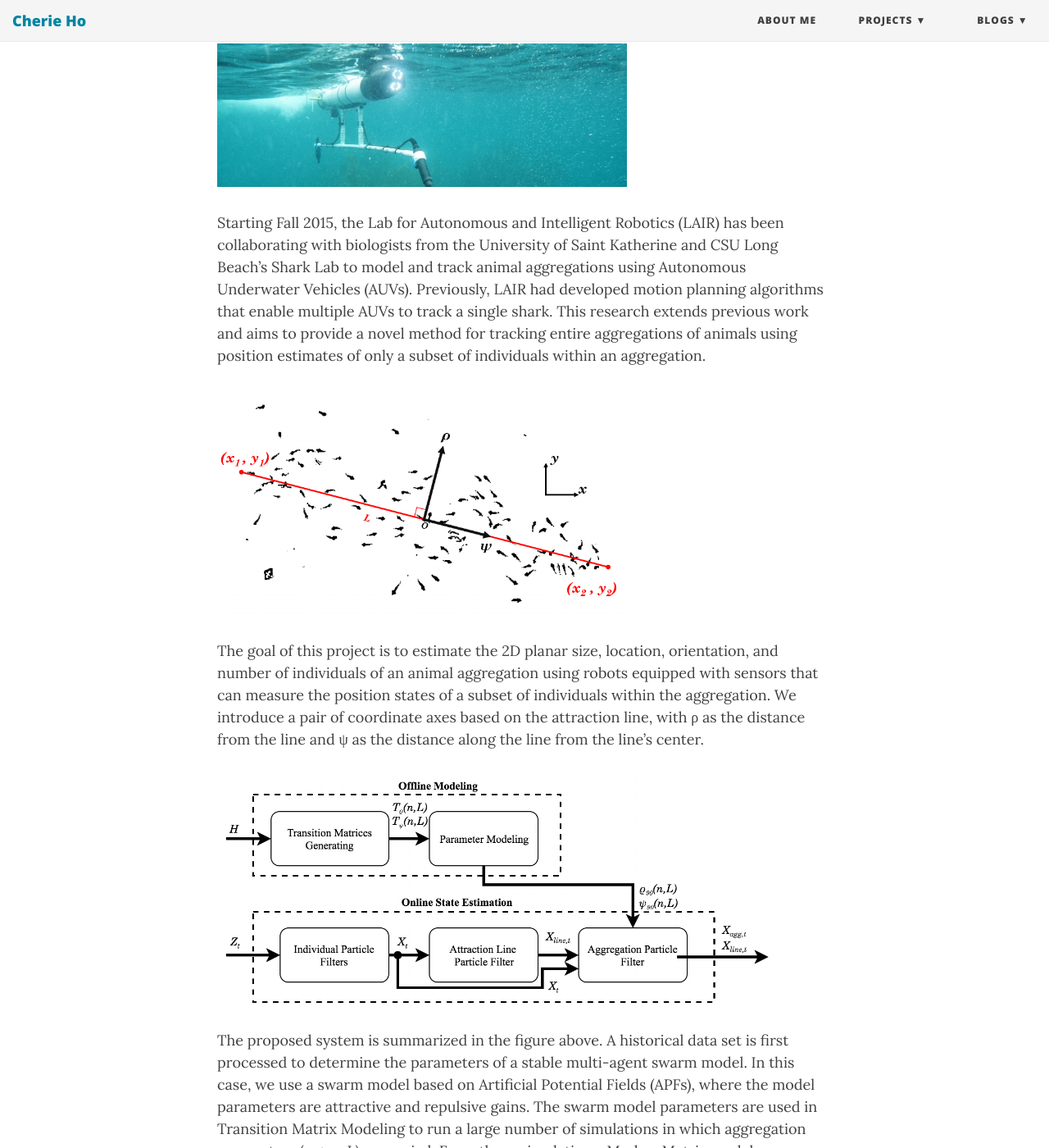
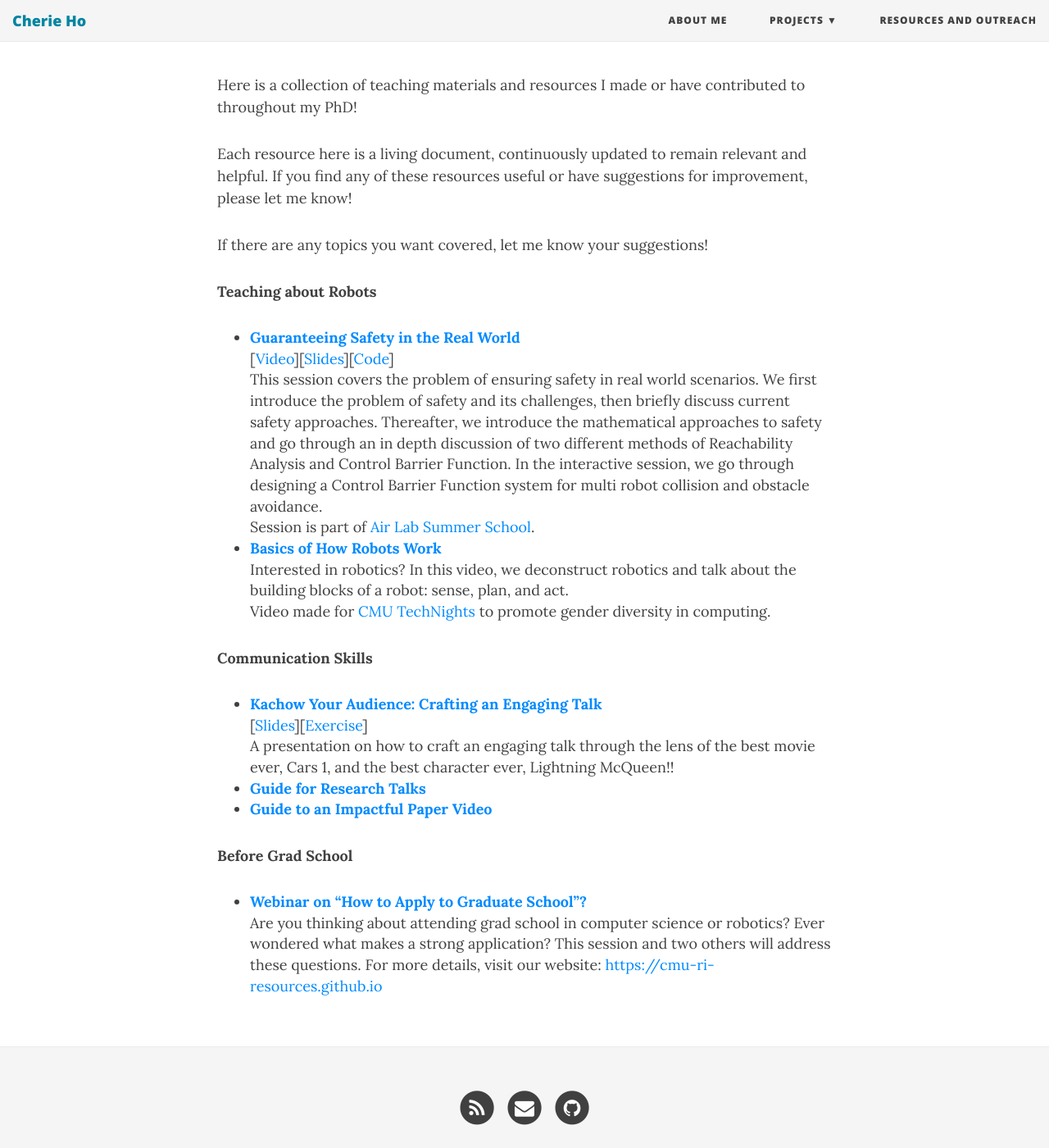
Before and after one commit to hocherie/hocherie.github.io, a Jekyll site: the page built from resources.md, in a window 1280 px wide and 1400 px high, scrolled down 276 px. Shown: the whole window at 82% size. Built offline with Jekyll 4.4.1, drawn with Linux system fonts in a browser that asks for light colours; nearby versions of some CDN libraries; some of the changed text lies outside the part shown.

Commit message:
updated resources

```diff
--- a/_config.yml
+++ b/_config.yml
@@ -29,11 +29,9 @@ navbar-links:
     - Multidrone Reconstruction [2020-]: "https://theairlab.org/multidrone/"
     - Autonomous Drone Filming [2018-19]: "https://theairlab.org/drone-filming/"
     - Autonomous Shark Tracking [2015-17]: "sharktracking"
-#     - Beautiful Jekyll: "http://deanattali.com/beautiful-jekyll/"
-#     - Learn markdown: "http://www.markdowntutorial.com/"
-#     - GitHub Pages: "https://pages.github.com/"
-  Blogs:
-    - Upgrading MacOS Terminal: "2018-11-24-upgrade-terminal"
+  # Blogs:
+  #   - Upgrading MacOS Terminal: "2018-11-24-upgrade-terminal"
+  Resources and Outreach: "resources"
 
 # Image to show in the navigation bar - image must be a square (width = height)
 # Remove this parameter if you don't want an image in the navbar
--- a/resources.md
+++ b/resources.md
@@ -1,32 +1,31 @@
 ---
 layout: page
 published: true
-title: ''
+title: 'Resources and Outreach'
 ---
+Here is a collection of teaching materials and resources I made or have contributed to throughout my PhD!
 
-# Shark Aggregation Tracking using Autonomous Underwater Vehicles (AUVs)
-![iver2.jpg]({{site.baseurl}}/img/iver2.jpg)
+Each resource here is a living document, continuously updated to remain relevant and helpful. If you find any of these resources useful or have suggestions for improvement, please let me know!
 
-Starting Fall 2015, the Lab for Autonomous and Intelligent Robotics (LAIR) has been collaborating with biologists from the University of Saint Katherine and CSU Long Beach's Shark Lab to model and track animal aggregations using Autonomous Underwater Vehicles (AUVs). Previously, LAIR had developed motion planning algorithms that enable multiple AUVs to track a single shark. This research extends previous work and aims to provide a novel method for tracking entire aggregations of animals using position estimates of only a subset of individuals within an aggregation.
+If there are any topics you want covered, let me know your suggestions!
 
-![sharkagg_probdef.png]({{site.baseurl}}/img/sharkagg_probdef.png)
+**Teaching about Robots**
+* [**Guaranteeing Safety in the Real World**](https://www.youtube.com/watch?v=vmRl8swiEyc)<br>
+    [[Video](https://www.youtube.com/watch?v=vmRl8swiEyc)][[Slides](https://github.com/hocherie/cbf_quadrotor/blob/master/docs/ensuring-safety-pdf.pdf)][[Code](https://github.com/hocherie/cbf_quadrotor)]<br>
+    This session covers the problem of ensuring safety in real world scenarios. We first introduce the problem of safety and its challenges, then briefly discuss current safety approaches. Thereafter, we introduce the mathematical approaches to safety and go through an in depth discussion of two different methods of Reachability Analysis and Control Barrier Function. In the interactive session, we go through designing a Control Barrier Function system for multi robot collision and obstacle avoidance.<br>
+    Session is part of [Air Lab Summer School](https://theairlab.org/summer2020).
+* [**Basics of How Robots Work**](https://www.youtube.com/watch?v=vxhO7oq3-dY)<br>
+    Interested in robotics? In this video, we deconstruct robotics and talk about the building blocks of a robot: sense, plan, and act.<br>
+    Video made for [CMU TechNights](https://www.cmu.edu/scs/technights/) to promote gender diversity in computing.
 
-The goal of this project is to estimate the 2D planar size, location, orientation, and number of individuals of an animal aggregation using robots equipped with sensors that can measure the position states of a subset of individuals within the aggregation. We introduce a pair of coordinate axes based on the attraction line, with ρ as the distance from the line and ψ as the distance along the line from the line’s center.
+**Communication Skills**
+* [**Kachow Your Audience: Crafting an Engaging Talk**](kachow_your_audience)
+    <br>
+    [[Slides](https://docs.google.com/presentation/d/1zfkljmvdK7RMqWSvHcLzOCJ8t4KHJ9eHgPdBsReL26U/edit#slide=id.p)][[Exercise](kachow_questions)]
+    <br>A presentation on how to craft an engaging talk through the lens of the best movie ever, Cars 1, and the best character ever, Lightning McQueen!!
+* [**Guide for Research Talks**](guide_to_talks)
+* [**Guide to an Impactful Paper Video**](guide_to_videos)
 
-![sharkagg_SystemBlock.png]({{site.baseurl}}/img/sharkagg_SystemBlock.png)
-
-The proposed system is summarized in the figure above. A historical data set is first processed to determine the parameters of a stable multi-agent swarm model. In this case, we use a swarm model based on Artificial Potential Fields (APFs), where the model parameters are attractive and repulsive gains. The swarm model parameters are used in Transition Matrix Modeling to run a large number of simulations in which aggregation parameters (e.g. n, L) are varied. From these simulations, Markov Matrix model parameters ρ90 and ψ90 are determined, which correspond respectively to the distance from the line, and the distance from the center along the line within which 90% of individuals in the aggregation are found.
-
-
-During real time aggregation tracking with an AUV, new sensor measurements of tagged individuals are used by Individual Particle Filters to estimate the state of each tagged individual. The estimated position states of the tagged individuals are used to estimate the endpoints of the attraction line using the Attraction Line Particle Filter. The estimated position states of the tagged individuals and the estimated line state are used to estimate the aggregation state (e.g. number of individuals in the aggregation, length of attraction line) using the Aggregation Particle Filter.
-
-
-![SharkAggVideo.png]({{site.baseurl}}/img/SharkAggVideo.png)
-
-
-The system has been validated with an aerial video data set of a leopard shark aggregation. For example, when 40% of sharks in an aggregation are tagged, the estimated aggregation size (i.e. total number of sharks) has an error of less than 27%.
-
-Here are some of our published work and presentations on this project:
-
-* Predicting Coordinated Group Movements of Sharks with Limited Observations using AUVs, **Ho, C.** , Joly K., Nosal, A.P., Lowe, C.G., Clark, C.M., To appear in ACM Symposium on Applied Computing (SAC 2017), Apr., 2017. [[Preprint]](http://hmc.edu/lair/publications/2017/ho_SAC_2017.pdf)
-* “Predicting Coordinated Group Movements of Sharks with Limited Observations using AUVs.”Southern California Conference for Undergraduate Research (SCCUR), November 2016. [[Link]](https://youtu.be/VVvLltr8S7I)
+**Before Grad School**
+* [**Webinar on "How to Apply to Graduate School"?**](https://www.youtube.com/watch?v=_Eioy87ucQg)<br>
+    Are you thinking about attending grad school in computer science or robotics? Ever wondered what makes a strong application? This session and two others will address these questions. For more details, visit our website: [https://cmu-ri-resources.github.io](https://cmu-ri-resources.github.io)
```
Also changed, not shown: resources/guide_to_talks.md (added, +87 -0 lines), resources/guide_to_videos.md (added, +93 -0 lines), resources/kachow_questions.md (added, +41 -0 lines), resources/kachow_your_audience.md (added, +8 -0 lines), resources/assets/tube_01.png (added), resources/assets/tube_02.png (added), resources/assets/tube_03.png (added), resources/assets/tube_04.png (added), resources/assets/tube_05.png (added), resources/assets/tube_06.png (added), resources/assets/tube_07.png (added), resources/assets/tube_08.png (added), resources/assets/tube_09.png (added).
